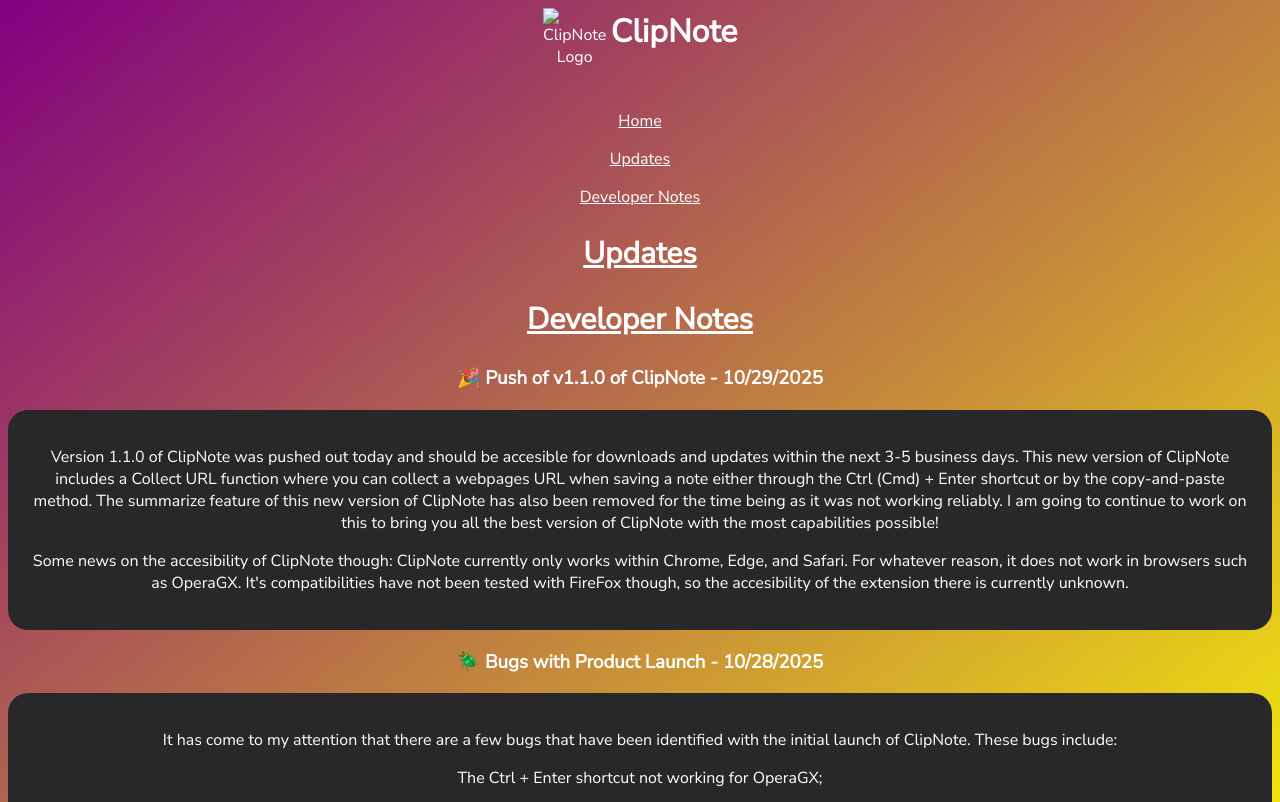
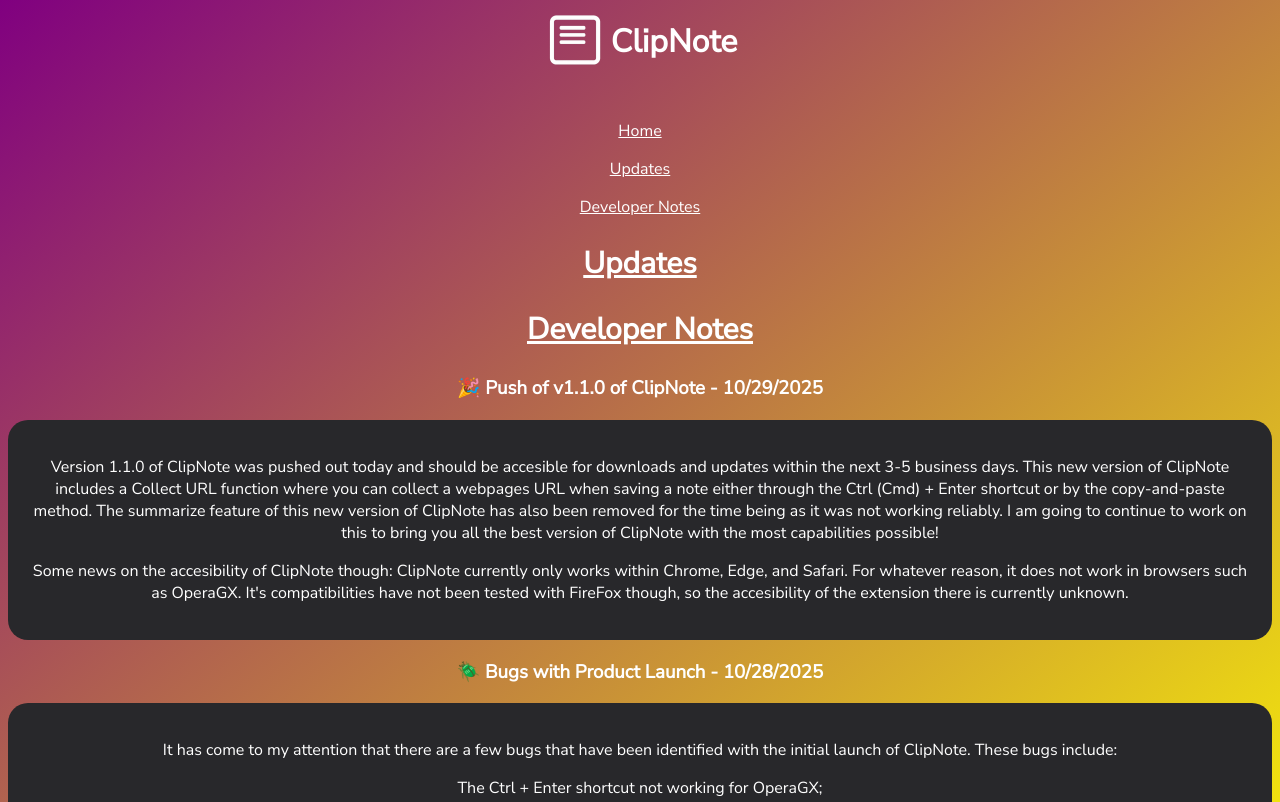
Before and after one commit to ZanderA2030/ClipNoteWeb, a plain HTML site: page dev-notes.html in a window 1280 px wide. Shown: the top 802 px of the page. Drawn offline with Linux system fonts and the light colour scheme.

Commit message:
Fixed errors

```diff
--- a/dev-notes.html
+++ b/dev-notes.html
@@ -11,7 +11,7 @@
 </head>
 <body>
     <header>
-        <img id="clipnote-logo" src="logo_128x128.png" alt="ClipNote Logo" width="64" />
+        <img id="clipnote-logo" src="images/logo_128x128.png" alt="ClipNote Logo" width="64" />
         <h1 id="clipnote">ClipNote</h1>
         <a href="index.html" class="nav"><p>Home</p></a>
         <a href="updates.html" class="nav"><p>Updates</p></a>
```
Also changed, not shown: updates.html (+1 -1 lines).
